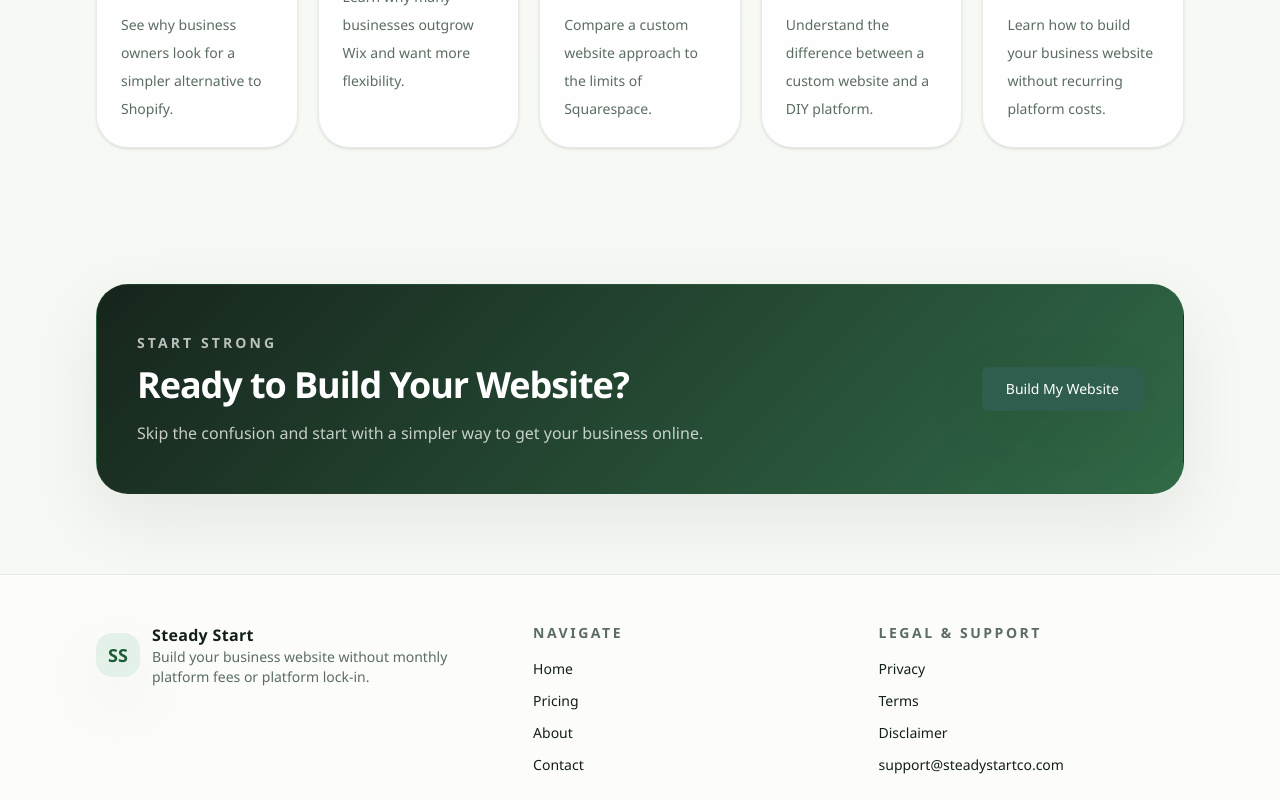
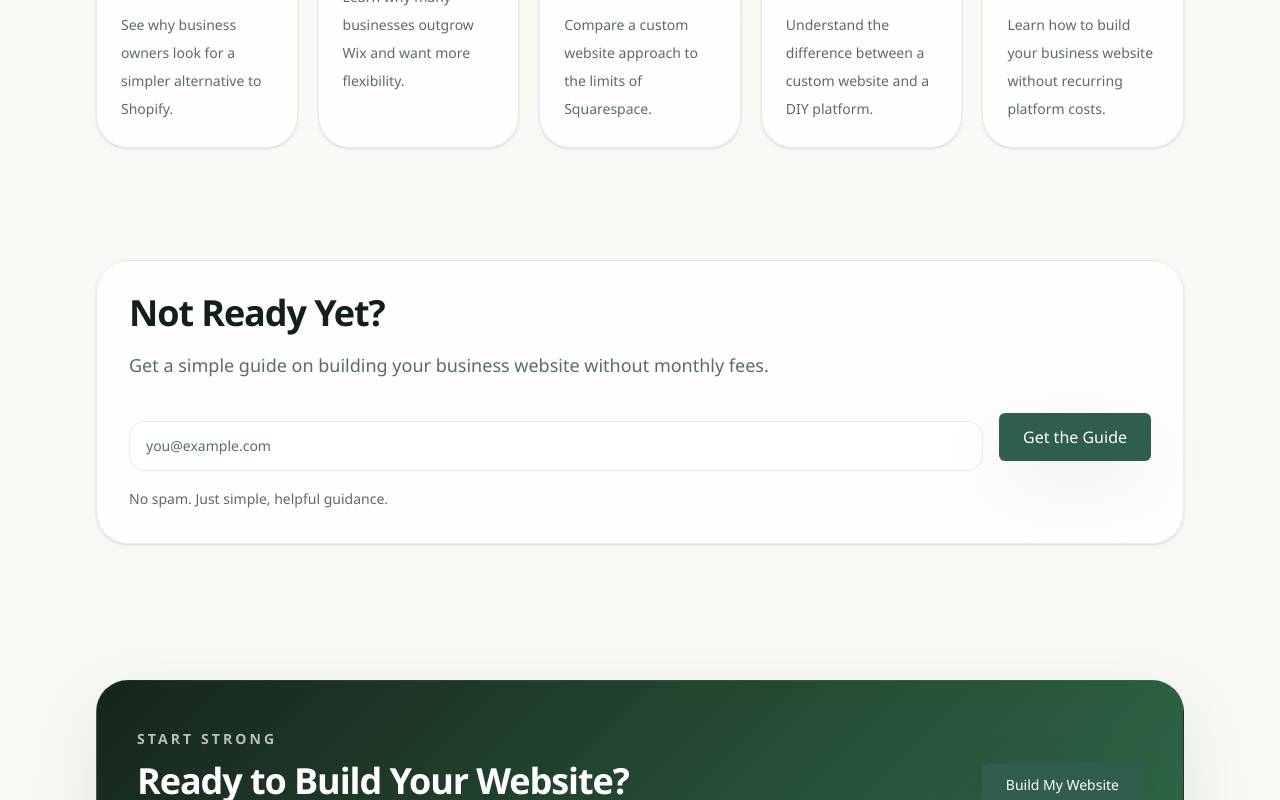
Before and after one commit to MySaaS1023/SteadyStart, a Next.js app: page / in a window 1280 px wide. Shown: the part 4048-4848 px from the top of the page. Built offline with nearby package versions, Linux system fonts and the light colour scheme.

Commit message:
Add email capture and improve CTA button copy

```diff
--- a/app/page.tsx
+++ b/app/page.tsx
@@ -2,6 +2,7 @@ import type { Metadata } from "next";
 import Link from "next/link";
 
 import { CtaBanner } from "@/components/cta-banner";
+import { EmailCapture } from "@/components/email-capture";
 import { Hero } from "@/components/hero";
 import { PageContainer } from "@/components/page-container";
 import { PricingCard } from "@/components/pricing-card";
@@ -230,6 +231,12 @@ export default function HomePage() {
         </PageContainer>
       </section>
 
+      <section className="py-8 sm:py-14">
+        <PageContainer>
+          <EmailCapture />
+        </PageContainer>
+      </section>
+
       <CtaBanner />
     </>
   );
--- /dev/null
+++ b/components/email-capture.tsx
@@ -0,0 +1,66 @@
+"use client";
+
+import { FormEvent, useState } from "react";
+
+import { primaryButtonClass } from "@/lib/styles";
+
+const inputClassName =
+  "mt-2 w-full rounded-2xl border border-[var(--line)] bg-white px-4 py-3.5 text-sm text-[var(--foreground)] outline-none transition placeholder:text-[var(--muted)] focus:border-[rgba(45,122,75,0.35)] focus:ring-4 focus:ring-[rgba(45,122,75,0.08)]";
+
+export function EmailCapture() {
+  const [email, setEmail] = useState("");
+  const [isSubmitted, setIsSubmitted] = useState(false);
+
+  function handleSubmit(event: FormEvent<HTMLFormElement>) {
+    event.preventDefault();
+    console.log("[email-capture] email:", email);
+    setIsSubmitted(true);
+    setEmail("");
+  }
+
+  return (
+    <div className="rounded-[2rem] border border-[var(--line)] bg-white/85 p-6 shadow-sm sm:p-8">
+      <div className="max-w-2xl">
+        <h2 className="text-3xl font-semibold tracking-[-0.03em] text-[var(--foreground)] sm:text-4xl">
+          Not Ready Yet?
+        </h2>
+        <p className="mt-4 text-base leading-8 text-[var(--muted)] sm:text-lg">
+          Get a simple guide on building your business website without monthly fees.
+        </p>
+      </div>
+
+      <form
+        onSubmit={handleSubmit}
+        className="mt-8 flex flex-col gap-4 sm:flex-row sm:items-start"
+      >
+        <label className="block flex-1 text-sm font-medium text-[var(--foreground)]">
+          <span className="sr-only">Email</span>
+          <input
+            type="email"
+            value={email}
+            onChange={(event) => setEmail(event.target.value)}
+            className={inputClassName}
+            placeholder="you@example.com"
+            required
+          />
+        </label>
+        <button
+          type="submit"
+          className={`${primaryButtonClass} force-white-btn text-sm shadow-[var(--shadow)]`}
+        >
+          Get the Guide
+        </button>
+      </form>
+
+      <p className="mt-4 text-sm leading-6 text-[var(--muted)]">
+        No spam. Just simple, helpful guidance.
+      </p>
+
+      {isSubmitted ? (
+        <p className="mt-3 text-sm font-medium text-[var(--accent-strong)]">
+          Thanks! We&apos;ll be in touch.
+        </p>
+      ) : null}
+    </div>
+  );
+}
--- a/components/intake-form.tsx
+++ b/components/intake-form.tsx
@@ -34,7 +34,8 @@ export function IntakeForm({ selectedPackage }: IntakeFormProps) {
       email: String(formData.get("email") ?? ""),
       phone: String(formData.get("phone") ?? ""),
       businessName: String(formData.get("businessName") ?? ""),
-      selectedPackage: packageLabelMap[String(formData.get("selectedPackage")) as PackageKey] ?? "",
+      selectedPackage:
+        packageLabelMap[String(formData.get("selectedPackage")) as PackageKey] ?? "",
       businessType: String(formData.get("businessType") ?? ""),
       serviceModel: String(formData.get("serviceModel") ?? ""),
       integrations: String(formData.get("integrations") ?? ""),
@@ -151,11 +152,7 @@ export function IntakeForm({ selectedPackage }: IntakeFormProps) {
           </label>
           <label className="block text-sm font-medium text-[var(--foreground)]">
             Is your business service-based or product-based?
-            <select
-              name="serviceModel"
-              className={inputClassName}
-              defaultValue=""
-            >
+            <select name="serviceModel" className={inputClassName} defaultValue="">
               <option value="" disabled>
                 Select one
               </option>
@@ -201,7 +198,7 @@ export function IntakeForm({ selectedPackage }: IntakeFormProps) {
             disabled={isSubmitting}
             className={`${primaryButtonClass} force-white-btn text-sm shadow-[var(--shadow)] disabled:opacity-80`}
           >
-            {isSubmitting ? "Sending..." : "Build My Website"}
+            {isSubmitting ? "Sending..." : "Submit"}
           </button>
         </div>
       </form>
@@ -222,7 +219,9 @@ export function IntakeForm({ selectedPackage }: IntakeFormProps) {
                 }`}
               >
                 <div className="flex items-center justify-between gap-4">
-                  <p className="text-base font-semibold text-[var(--foreground)]">{pkg.name}</p>
+                  <p className="text-base font-semibold text-[var(--foreground)]">
+                    {pkg.name}
+                  </p>
                   <p className="text-base font-semibold text-[var(--accent-strong)]">
                     {pkg.price}
                   </p>
@@ -277,15 +276,23 @@ export function IntakeForm({ selectedPackage }: IntakeFormProps) {
                   {isSelected ? "Selected Package" : "Secure Your Build"}
                 </p>
                 <div className="mt-4">
-                  <p className="text-2xl font-semibold text-[var(--foreground)]">{pkg.name}</p>
-                  <p className="mt-2 text-base font-medium text-[var(--muted)]">{pkg.price}</p>
+                  <p className="text-2xl font-semibold text-[var(--foreground)]">
+                    {pkg.name}
+                  </p>
+                  <p className="mt-2 text-base font-medium text-[var(--muted)]">
+                    {pkg.price}
+                  </p>
                 </div>
                 <a
                   href={PAYMENT_LINKS[pkg.key]}
                   className={`${primaryButtonClass} force-white-btn mt-6 text-sm shadow-[var(--shadow)]`}
                   aria-label={`Pay for ${pkg.name} with Stripe`}
                 >
-                  {`Pay for ${pkg.name} — ${pkg.price}`}
+                  {pkg.key === "starter"
+                    ? "Secure My Starter Website"
+                    : pkg.key === "business"
+                      ? "Secure My Business Website"
+                      : "Secure My Premium Website"}
                 </a>
               </div>
             );
--- a/components/pricing-card.tsx
+++ b/components/pricing-card.tsx
@@ -48,7 +48,7 @@ export function PricingCard({ tier }: PricingCardProps) {
         className={`${primaryButtonClass} force-white-btn mt-8 text-sm shadow-[var(--shadow)]`}
         aria-label={`Pay for ${tier.name} with Stripe`}
       >
-        Build My Website
+        Buy Now
       </a>
     </div>
   );
```
